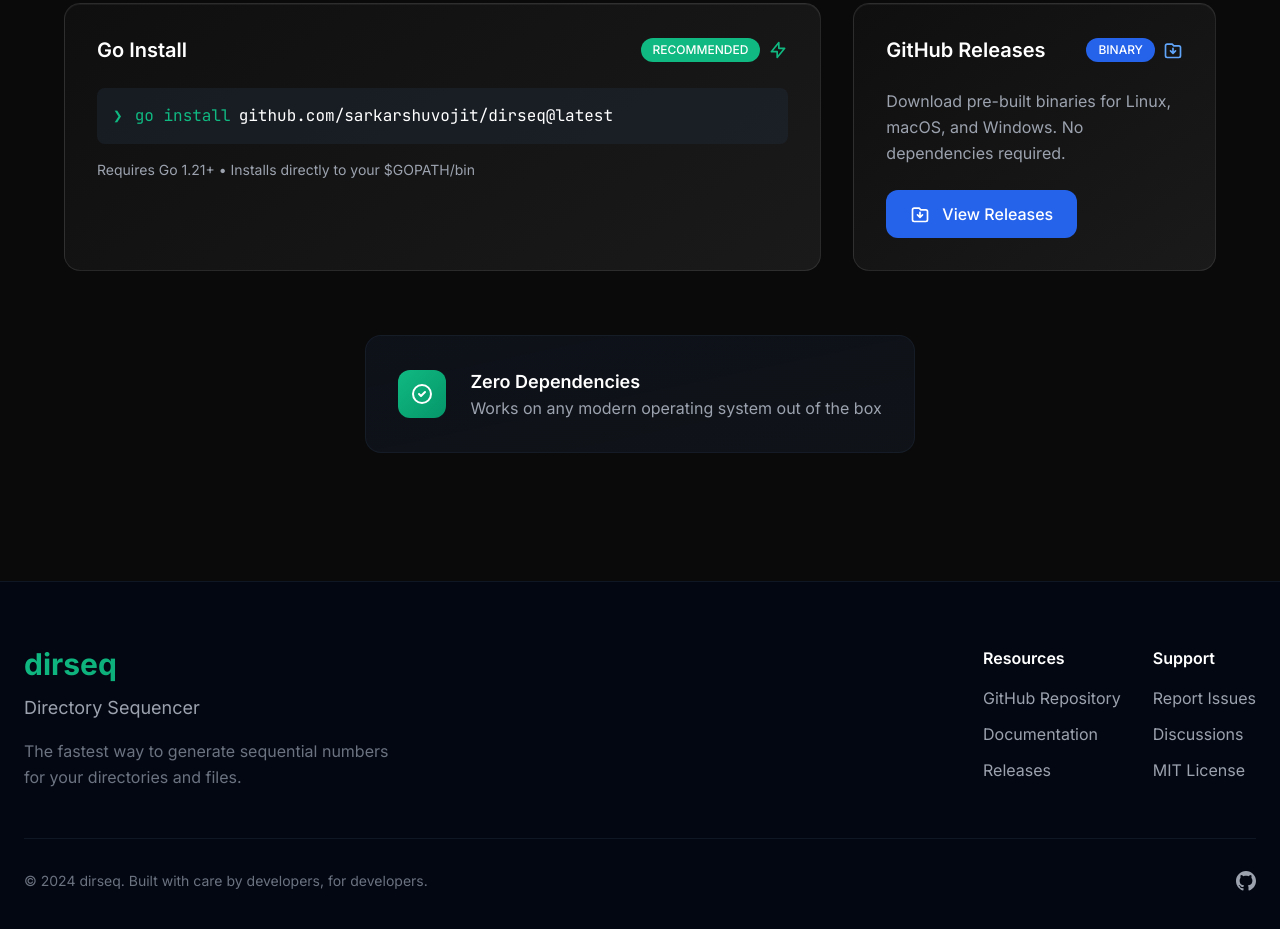
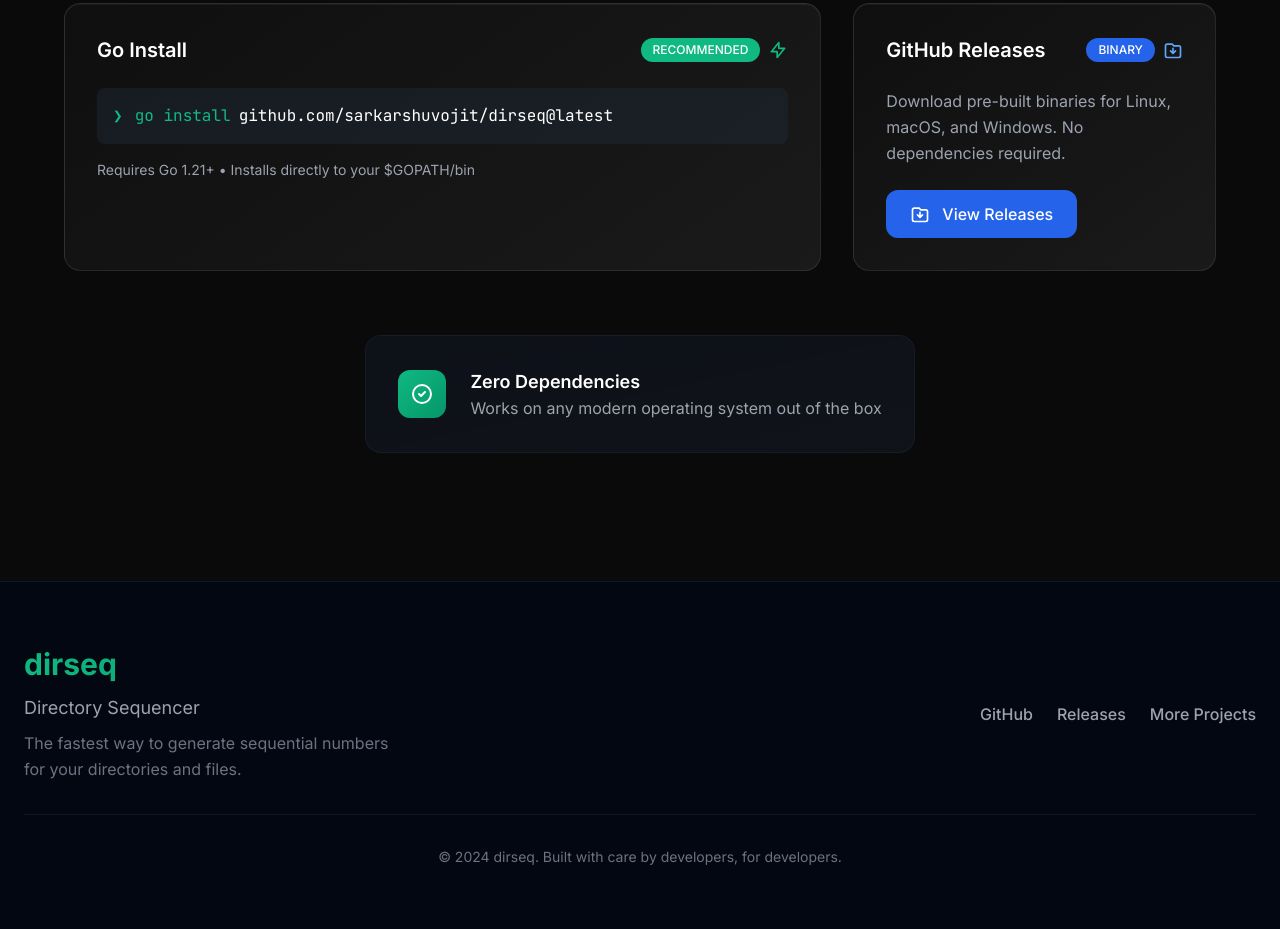
Before and after one commit to sarkarshuvojit/dirseq, a plain HTML site: page docs/index.html in a window 1280 px wide. Shown: the part 4568-5497 px from the top of the page. Drawn offline with nearby package versions, Linux system fonts and the light colour scheme.

Commit message:
cleaned up footer

```diff
--- a/docs/index.html
+++ b/docs/index.html
@@ -630,40 +630,26 @@
     <!-- Footer -->
     <footer class="bg-gray-950 py-16 border-t border-gray-800/50">
         <div class="container mx-auto px-6">
-            <div class="flex flex-col md:flex-row justify-between items-start mb-12">
-                <div class="mb-8 md:mb-0">
+            <div class="flex flex-col md:flex-row justify-between items-center">
+                <div class="mb-8 md:mb-0 text-center md:text-left">
                     <h3 class="text-3xl font-bold accent-text mb-3">dirseq</h3>
-                    <p class="text-gray-400 text-lg mb-4">Directory Sequencer</p>
+                    <p class="text-gray-400 text-lg mb-2">Directory Sequencer</p>
                     <p class="text-gray-500 max-w-sm leading-relaxed">The fastest way to generate sequential numbers for your directories and files.</p>
                 </div>
-                <div class="flex flex-col sm:flex-row gap-8">
-                    <div>
-                        <h4 class="font-semibold text-white mb-4">Resources</h4>
-                        <div class="space-y-3">
-                            <a href="https://github.com/sarkarshuvojit/dirseq" target="_blank" class="block text-gray-400 hover:text-primary transition-colors">GitHub Repository</a>
-                            <a href="https://github.com/sarkarshuvojit/dirseq#readme" target="_blank" class="block text-gray-400 hover:text-primary transition-colors">Documentation</a>
-                            <a href="https://github.com/sarkarshuvojit/dirseq/releases" target="_blank" class="block text-gray-400 hover:text-primary transition-colors">Releases</a>
-                        </div>
-                    </div>
-                    <div>
-                        <h4 class="font-semibold text-white mb-4">Support</h4>
-                        <div class="space-y-3">
-                            <a href="https://github.com/sarkarshuvojit/dirseq/issues" target="_blank" class="block text-gray-400 hover:text-primary transition-colors">Report Issues</a>
-                            <a href="https://github.com/sarkarshuvojit/dirseq/discussions" target="_blank" class="block text-gray-400 hover:text-primary transition-colors">Discussions</a>
-                            <a href="https://github.com/sarkarshuvojit/dirseq/blob/main/LICENSE" target="_blank" class="block text-gray-400 hover:text-primary transition-colors">MIT License</a>
-                        </div>
-                    </div>
+                <div class="flex flex-col sm:flex-row items-center gap-6">
+                    <a href="https://github.com/sarkarshuvojit/dirseq" target="_blank" class="text-gray-400 hover:text-primary transition-colors font-medium">
+                        GitHub
+                    </a>
+                    <a href="https://github.com/sarkarshuvojit/dirseq/releases" target="_blank" class="text-gray-400 hover:text-primary transition-colors font-medium">
+                        Releases
+                    </a>
+                    <a href="https://shuvojit.dev/#projects" target="_blank" class="text-gray-400 hover:text-primary transition-colors font-medium">
+                        More Projects
+                    </a>
                 </div>
             </div>
-            <div class="border-t border-gray-800/50 pt-8 flex flex-col md:flex-row justify-between items-center">
-                <p class="text-gray-500 text-sm mb-4 md:mb-0">© 2024 dirseq. Built with care by developers, for developers.</p>
-                <div class="flex items-center space-x-4">
-                    <a href="https://github.com/sarkarshuvojit" target="_blank" class="text-gray-400 hover:text-white transition-colors">
-                        <svg class="w-5 h-5" fill="currentColor" viewBox="0 0 24 24">
-                            <path d="M12 0c-6.626 0-12 5.373-12 12 0 5.302 3.438 9.8 8.207 11.387.599.111.793-.261.793-.577v-2.234c-3.338.726-4.033-1.416-4.033-1.416-.546-1.387-1.333-1.756-1.333-1.756-1.089-.745.083-.729.083-.729 1.205.084 1.839 1.237 1.839 1.237 1.07 1.834 2.807 1.304 3.492.997.107-.775.418-1.305.762-1.604-2.665-.305-5.467-1.334-5.467-5.931 0-1.311.469-2.381 1.236-3.221-.124-.303-.535-1.524.117-3.176 0 0 1.008-.322 3.301 1.23.957-.266 1.983-.399 3.003-.404 1.02.005 2.047.138 3.006.404 2.291-1.552 3.297-1.23 3.297-1.23.653 1.653.242 2.874.118 3.176.77.84 1.235 1.911 1.235 3.221 0 4.609-2.807 5.624-5.479 5.921.43.372.823 1.102.823 2.222v3.293c0 .319.192.694.801.576 4.765-1.589 8.199-6.086 8.199-11.386 0-6.627-5.373-12-12-12z"/>
-                        </svg>
-                    </a>
-                </div>
+            <div class="border-t border-gray-800/50 mt-8 pt-8 text-center">
+                <p class="text-gray-500 text-sm">© 2024 dirseq. Built with care by developers, for developers.</p>
             </div>
         </div>
     </footer>
```
